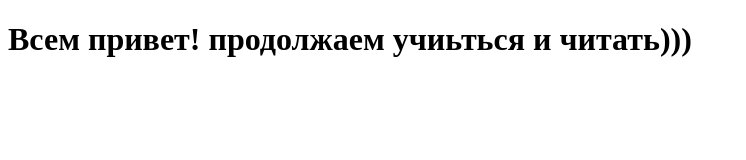
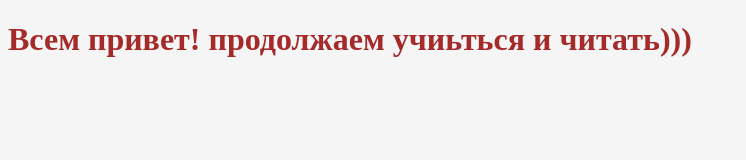
Before and after one commit to gavrishinigor/htmlbook-tutorial, a plain HTML site: page index.html in a window 1280 px wide. Shown: the whole page, without its empty margins (0-746 px from the left). Drawn offline with Linux system fonts and the light colour scheme.

Commit message:
Добавил style.css

```diff
--- /dev/null
+++ b/css/style.css
@@ -0,0 +1,6 @@
+body {
+    background-color: whitesmoke
+}
+h1 {
+    color: brown;
+}
--- a/index.html
+++ b/index.html
@@ -6,6 +6,7 @@
     <meta name="viewport" content="width=device-width, initial-scale=1.0">
     <title>htmlbook-tutorial</title>
 </head>
+<link rel="stylesheet" href="css/style.css">
 <body>
     <h1>Всем привет! продолжаем учиьться и читать)))</h1>
 </body>
```
